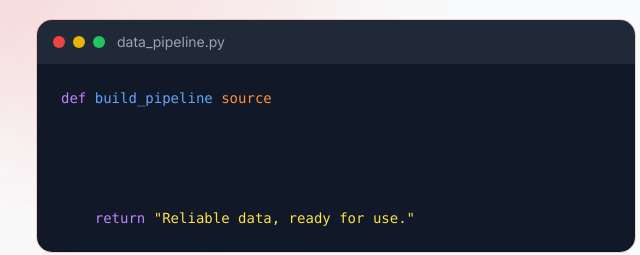
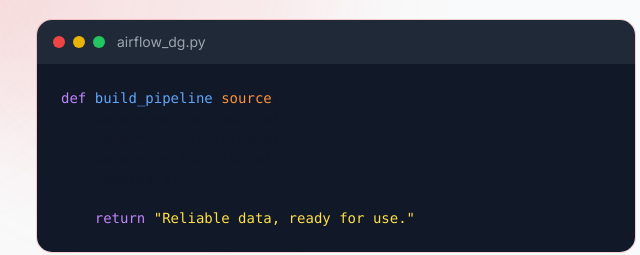
Before and after one commit to fernandespy/fernandespy.github.io, a plain HTML site: page index.html in a window 1280 px wide. Shown: the part 465-720 px from the top of the page, 628-1268 px from the left. Drawn offline with nearby package versions, Linux system fonts and the light colour scheme.

Commit message:
Change filename from data_pipeline.py to airflow_dg.py

```diff
--- a/index.html
+++ b/index.html
@@ -172,7 +172,7 @@
                                 <div class="w-3 h-3 rounded-full bg-yellow-500"></div>
                                 <div class="w-3 h-3 rounded-full bg-green-500"></div>
                             </div>
-                            <span class="text-sm text-gray-400">data_pipeline.py</span>
+                            <span class="text-sm text-gray-400">airflow_dg.py</span>
                         </div>
 
                         <div class="bg-gray-900 dark:bg-dark-bg p-6 font-mono text-sm overflow-x-auto">
```
